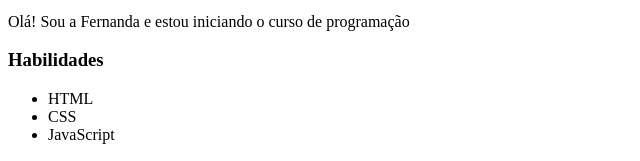
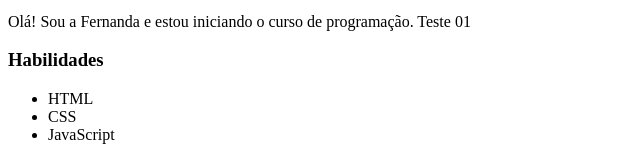
Before and after one commit to ffernandanm/site, a plain HTML site: page index.html in a window 1280 px wide. Shown: the part 406-567 px from the top of the page, 0-640 px from the left. Drawn offline with Linux system fonts and the light colour scheme.

Commit message:
nova versão meu primeiro site

```diff
--- a/index.html
+++ b/index.html
@@ -32,7 +32,7 @@
         <img src="imagens/avatar01.jpg" alt="foto do computador" title="Imagem do computador" width="180"
             height="180"><!-- title: texto que aparece ao passar o mouse-->
         <article><!-- CRiar texto -->
-            <p>Olá! Sou a Fernanda e estou iniciando o curso de programação</p> <!-- parágrafo -->
+            <p>Olá! Sou a Fernanda e estou iniciando o curso de programação. Teste 01</p> <!-- parágrafo -->
         </article>
 
         <aside> <!-- conteudo secundario | A parte, uma nova parte do site-->
```
